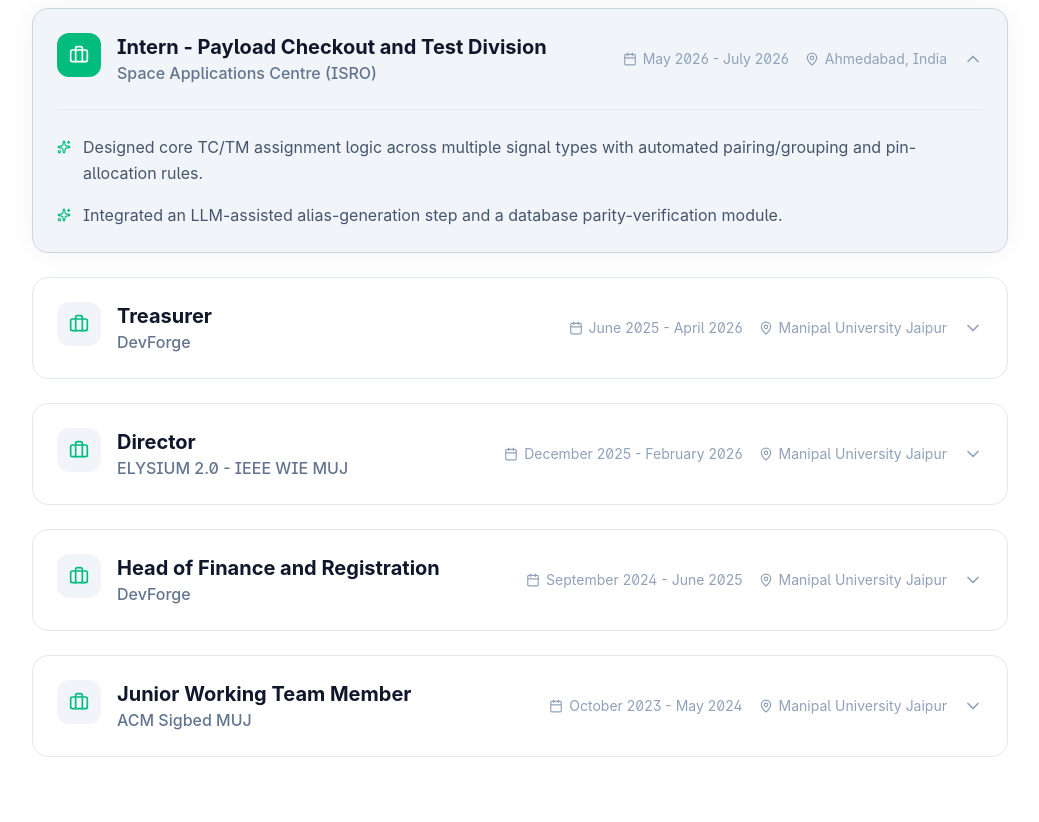
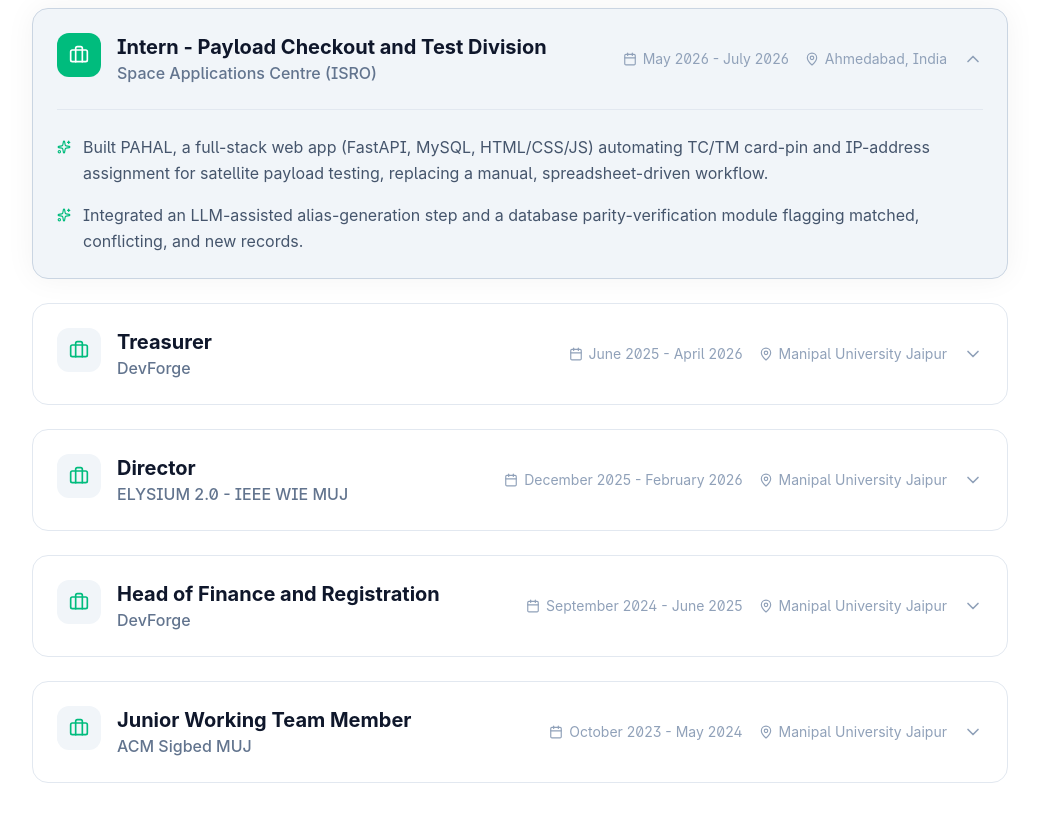
Before and after one commit to akshita-guptaa/Portfolio, a React (Vite) app: page / in a window 1280 px wide. Shown: the part 1800-2622 px from the top of the page, without its empty margins (120-1159 px from the left). Built offline with nearby package versions, Linux system fonts and the light colour scheme.

Commit message:
Revise internship experience bullets in data.ts
Updated bullet points to reflect new project and integration details.

```diff
--- a/src/data.ts
+++ b/src/data.ts
@@ -17,8 +17,8 @@
       dates: "May 2026 - July 2026",
       location: "Ahmedabad, India",
       bullets: [
-        "Designed core TC/TM assignment logic across multiple signal types with automated pairing/grouping and pin-allocation rules.",
-        "Integrated an LLM-assisted alias-generation step and a database parity-verification module."
+        "Built PAHAL, a full-stack web app (FastAPI, MySQL, HTML/CSS/JS) automating TC/TM card-pin and IP-address assignment for satellite payload testing, replacing a manual, spreadsheet-driven workflow.",
+        "Integrated an LLM-assisted alias-generation step and a database parity-verification module flagging matched, conflicting, and new records."
       ],
     },
     {
```
